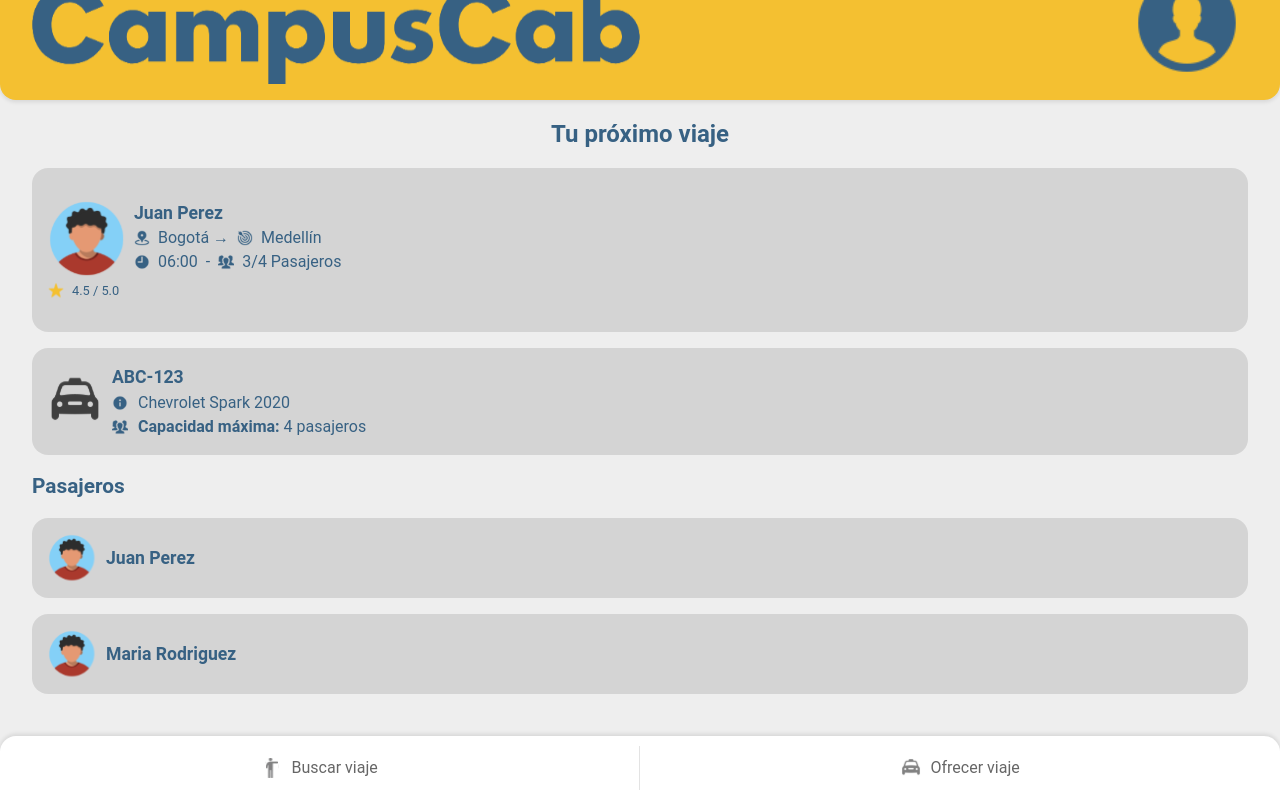
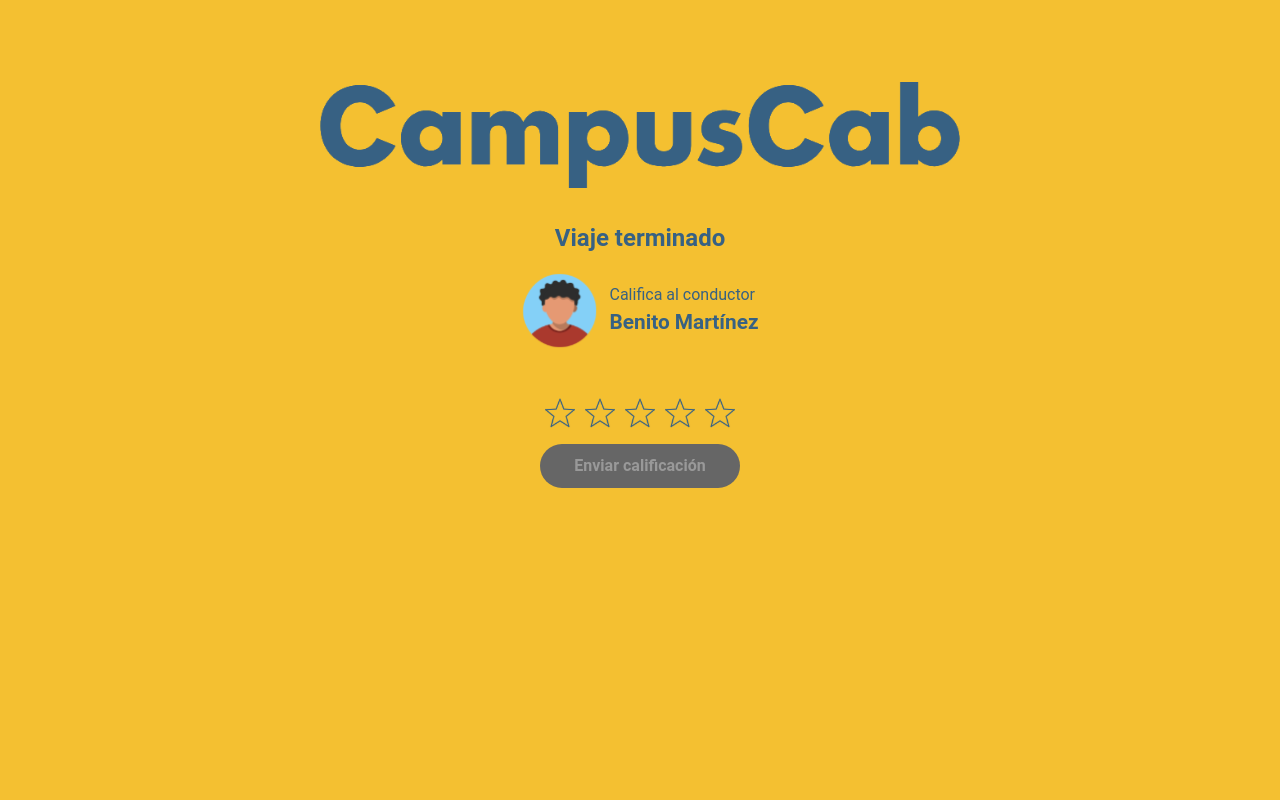
Before and after one commit to CampusCab/frontend, a React (Vite) app: page /rate-driver/1 in a window 1280 px wide. Built offline with nearby package versions, Linux system fonts and the light colour scheme.

Commit message:
Rate driver structure

```diff
--- a/src/components/passengerCard/index.tsx
+++ b/src/components/passengerCard/index.tsx
@@ -12,7 +12,7 @@ const PassengerCard = ({ item }: PassengerCardProps) => {
   return (
     <Card>
       <div className='passenger-card'>
-        <img src={item.image ?? '/src/assets/male-avatar.svg'} alt='' />
+        <img src={item.image ?? '/src/assets/male-avatar.svg'} alt='Passenger image' />
         <div className='passenger-card__body'>
           <h4>
             {item.firstName} {item.lastName}
--- a/src/components/ui/button/index.scss
+++ b/src/components/ui/button/index.scss
@@ -11,6 +11,11 @@ button {
   display: flex;
   justify-content: center;
   align-items: center;
+
+  &:disabled {
+    background-color: $inactive-color;
+    color: $inactive-text-color;
+  }
 }
 
 .primary {
--- a/src/components/ui/icon/index.tsx
+++ b/src/components/ui/icon/index.tsx
@@ -168,6 +168,17 @@ export const StarIconFilled = ({ onClick, style }: IconProps) => {
   )
 }
 
+export const StarIconBlueFilled = ({ onClick, style }: IconProps) => {
+  return (
+    <img
+      src='/src/assets/star-blue-filled.svg'
+      alt='Star icon blue filled'
+      onClick={onClick}
+      style={{ ...style }}
+    />
+  )
+}
+
 export const StarIconLined = ({ onClick, style }: IconProps) => {
   return (
     <img
@@ -178,3 +189,14 @@ export const StarIconLined = ({ onClick, style }: IconProps) => {
     />
   )
 }
+
+export const InfoIcon = ({ onClick, style }: IconProps) => {
+  return (
+    <img
+      src='/src/assets/info.svg'
+      alt='Info icon'
+      onClick={onClick}
+      style={{ ...style }}
+    />
+  )
+}
--- a/src/components/vehicleCard/index.tsx
+++ b/src/components/vehicleCard/index.tsx
@@ -2,6 +2,7 @@ import './index.scss'
 
 import { Vehicle } from '../../config/types/trips'
 import Card from '../ui/card'
+import { InfoIcon, PeopleIcon } from '../ui/icon'
 
 type VehicleCardProps = {
   item: Vehicle
@@ -11,17 +12,17 @@ const VehicleCard = ({ item }: VehicleCardProps) => {
   return (
     <Card>
       <div className='vehicle-card'>
-        <img src={`/src/assets/${item.type}.svg`} alt='' />
+        <img src={`/src/assets/${item.type}.svg`} alt='Vehicule image' />
         <div className='vehicle-card__body'>
           <h4>{item.id}</h4>
           <div className='vehicle-info'>
-            <img src='/src/assets/info.svg' alt='' />
+            <InfoIcon />
             <p>
               {item.brand} {item.model} {item.year}
             </p>
           </div>
           <div className='vehicle-capacity'>
-            <img src='/src/assets/people.svg' alt='' />
+            <PeopleIcon />
             <p>
               <strong>Capacidad máxima:</strong> {item.seats} pasajeros
             </p>
--- a/src/pages/index.tsx
+++ b/src/pages/index.tsx
@@ -7,6 +7,7 @@ import LoginLayout from '../layouts/login'
 import FindTripPage from './findTrip'
 import OfferTripPage from './offerTrip'
 import YourTripPage from './yourTrip'
+import RateDriverPage from './rateDriver'
 
 type Route = {
   path: string
@@ -60,7 +61,7 @@ export const PAGES: Route[] = [
   },
   {
     path: '/rate-driver/:id',
-    element: <YourTripPage />,
+    element: <RateDriverPage />,
     exact: true
   },
   {
--- /dev/null
+++ b/src/pages/rateDriver/index.scss
@@ -0,0 +1,39 @@
+@import 'src/styles/colors.scss';
+
+.rate-driver {
+  background-color: $secondary-color;
+  width: 100%;
+
+  > h2 {
+    text-align: center;
+    margin-bottom: 1rem;
+  }
+
+  &__info {
+    display: flex;
+    align-items: center;
+    justify-content: center;
+    margin-bottom: 3rem;
+
+    > img {
+      padding-right: 10px;
+    }
+  }
+
+  &__rate {
+    display: flex;
+    flex-direction: column;
+    align-items: center;
+    justify-content: center;
+  }
+  &__stars {
+    display: flex;
+    margin-bottom: 1rem;
+
+    > img {
+      width: 30px;
+      height: 30px;
+      margin: 0 5px;
+    }
+  }
+}
--- a/src/pages/rateDriver/index.tsx
+++ b/src/pages/rateDriver/index.tsx
@@ -0,0 +1,59 @@
+import './index.scss'
+
+import LoginLayout from '../../layouts/login'
+import { StarIconBlueFilled, StarIconLined } from '../../components/ui/icon'
+import { useState } from 'react'
+import { Button } from '../../components/ui/button'
+
+const RateDriverPage = () => {
+  const [rating, setRating] = useState([false, false, false, false, false])
+
+  const handleSetRating = (index: number) => {
+    const newRating = rating.map((_, i) => {
+      if (i <= index) {
+        return true
+      }
+      return false
+    })
+    setRating(newRating)
+  }
+
+  return (
+    <LoginLayout>
+      <section className='rate-driver'>
+        <h2>Viaje terminado</h2>
+        <div className='rate-driver__info'>
+          <img src='/src/assets/male-avatar.svg' alt='Male avatar' />
+          <div>
+            <p>Califica al conductor</p>
+            <h3>Benito Martínez</h3>
+          </div>
+        </div>
+        <div className='rate-driver__rate'>
+          <div className='rate-driver__stars'>
+            {rating.map((star, index) => {
+              if (star) {
+                return (
+                  <StarIconBlueFilled onClick={() => handleSetRating(index)} />
+                )
+              } else {
+                return (
+                  <StarIconLined
+                    key={index}
+                    onClick={() => handleSetRating(index)}
+                    style={{ cursor: 'pointer' }}
+                  />
+                )
+              }
+            })}
+          </div>
+          <Button type='button' variant='primary' disabled={!rating.includes(true)}>
+            Enviar calificación
+          </Button>
+        </div>
+      </section>
+    </LoginLayout>
+  )
+}
+
+export default RateDriverPage
--- a/src/styles/colors.scss
+++ b/src/styles/colors.scss
@@ -6,6 +6,6 @@ $info-color: #17a2b8;
 $warning-color: #f4c031;
 $main-bg-color: #eeeeee;
 $aux-bg-color: #0000001c;
-$main-text-color: #333333;
 $active-color: #424242;
 $inactive-color: #666666;
+$inactive-text-color: #999999;
```
Also changed, not shown: src/assets/star-blue-filled.svg (added).
